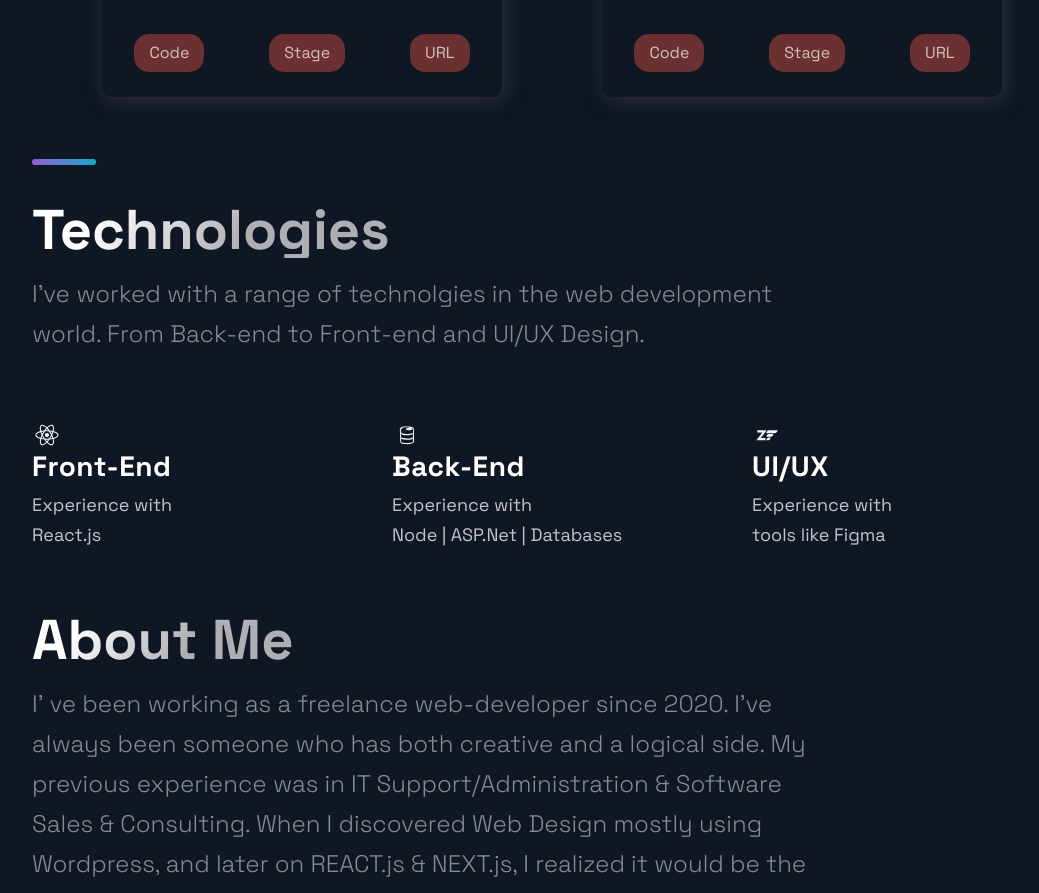
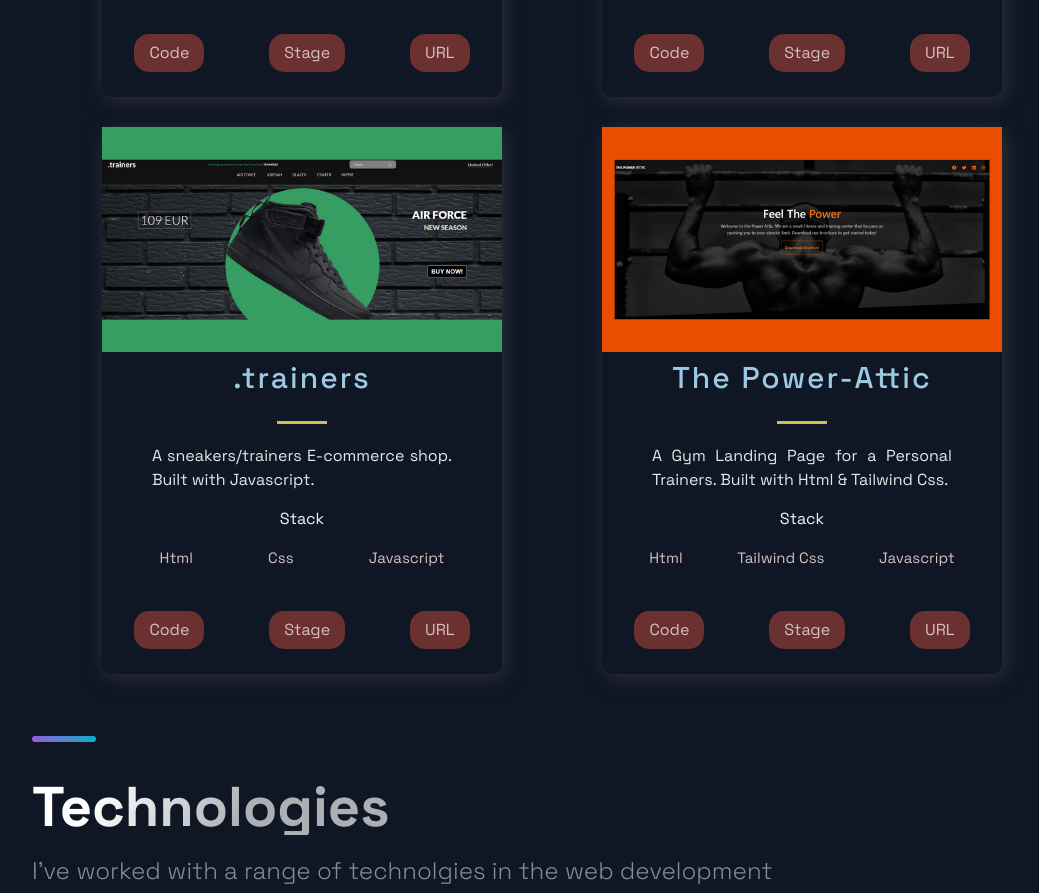
Before and after one commit to Joshhortt/portfolio-app, a Next.js app: page / in a window 1280 px wide. Shown: the part 5600-6493 px from the top of the page, without its empty margins (88-1127 px from the left). Built offline with nearby package versions, Linux system fonts and the light colour scheme.

Commit message:
Add projects: .trainers, power-attic to constants'

```diff
--- a/src/constants/constants.js
+++ b/src/constants/constants.js
@@ -146,6 +146,24 @@ id: 14,
   visit: 'https://github.com/Joshhortt/gym-app',
   id: 15,
   },
+  {
+    title: '.trainers',
+    description: "A sneakers/trainers E-commerce shop. Built with Javascript.",
+    image: '/images/17.PNG',
+    tags: ['Html', 'Css', 'Javascript'],
+    source: 'https://trainers-shop.vercel.app/',
+    visit: 'https://github.com/Joshhortt/trainers-shop',
+    id: 16,
+    },
+    {
+      title: 'The Power-Attic',
+      description: "A Gym Landing Page for a Personal Trainers. Built with Html & Tailwind Css.",
+      image: '/images/18.PNG',
+      tags: ['Html', 'Tailwind Css', 'Javascript'],
+      source: 'https://power-attic.vercel.app/',
+      visit: 'https://github.com/Joshhortt/power-attic',
+      id: 17,
+      },
 ];
 
 export const TimeLineData = [
```
Also changed, not shown: public/images/17.png (added), public/images/18.png (added).
